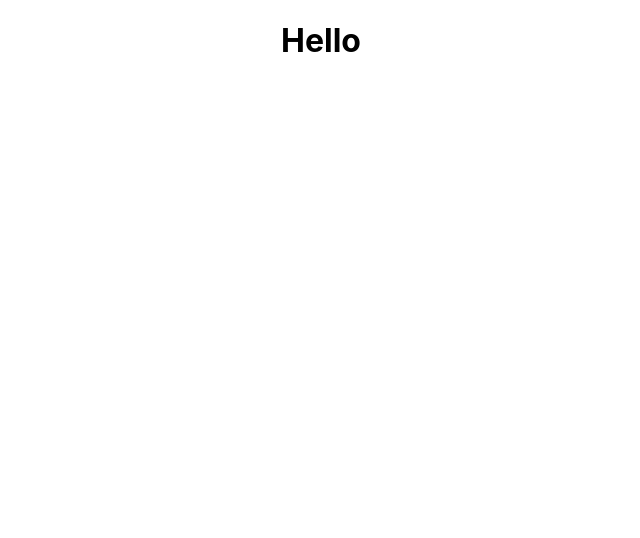
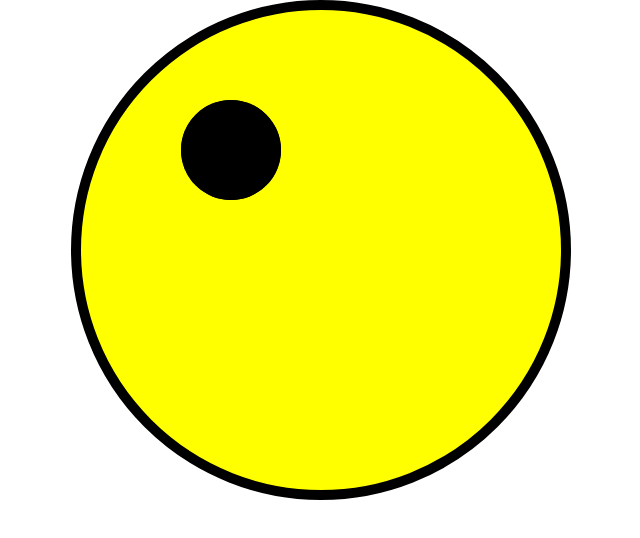
Before and after one commit to Nasir-6/d3_with_react, a React (Create React App) app: page / in a window 1280 px wide. Shown: the top 538 px of the page, without its empty margins (319-959 px from the left). Built offline with nearby package versions, Linux system fonts and the light colour scheme.

Commit message:
add eyes

```diff
--- a/src/App.js
+++ b/src/App.js
@@ -2,9 +2,38 @@
 import './App.css';
 
 function App() {
+
+  const width = 960;
+  const height = 500;
+  const centerX = width/2;
+  const centerY = height/2;
+  const strokeWidth = 10;
+  const eyeOffsetX = 90;
+  const eyeOffsetY = 100;
+  const eyeRadius = 50;
+
   return (
     <div className="App">
-     <h1>Hello</h1>
+     <svg width={width} height={height}>
+      <circle
+      cx={centerX}
+      cy={centerY}
+      r={centerY-strokeWidth/2}
+      fill="yellow"
+      stroke='black'
+      stroke-width={strokeWidth}
+      />
+      <circle
+      cx={centerX - eyeOffsetX}
+      cy={centerY - eyeOffsetY}
+      r={eyeRadius}
+      />
+       <circle
+      cx={centerX - eyeOffsetX}
+      cy={centerY - eyeOffsetY}
+      r={eyeRadius}
+      />
+     </svg>
     </div>
   );
 }
```
